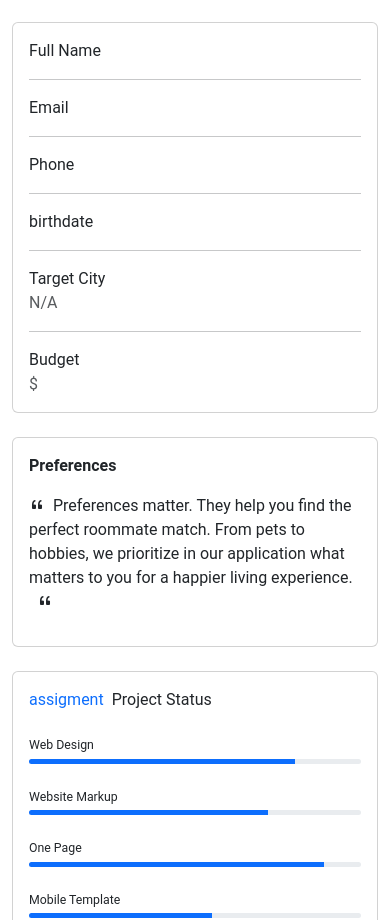
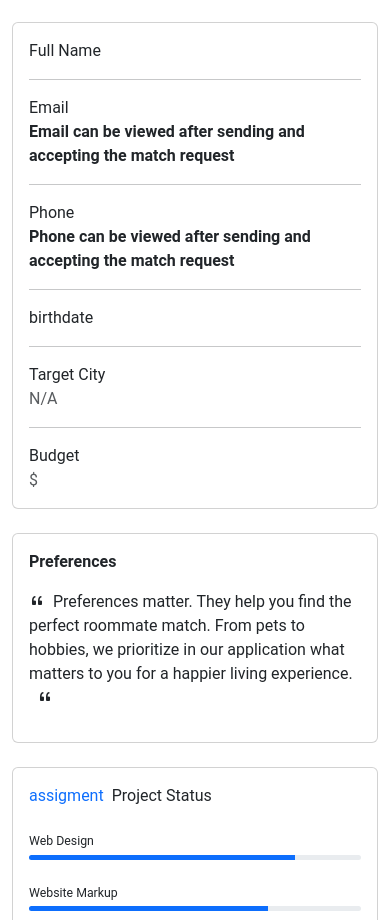
Before and after one commit to Boutainaelatbaoui/RoomieMatch, an Angular app in the folder RoomieMatch-frontend/RommieMatch-frontend/: page /roommate-details/1 in a window 390 px wide. Shown: the part 800-1720 px from the top of the page. Built offline with nearby package versions, Linux system fonts and the light colour scheme; no server answers; sample sign-in values are in the browser's storage.

Commit message:
Added the logic of displayed telephone number and email only for accepted requests

```diff
--- a/RoomieMatch-frontend/RommieMatch-frontend/src/app/components/roomate/roomate-details/roomate-details.component.html
+++ b/RoomieMatch-frontend/RommieMatch-frontend/src/app/components/roomate/roomate-details/roomate-details.component.html
@@ -53,16 +53,18 @@
                 <p class="mb-0">Email</p>
                 </div>
                 <div class="col-sm-9">
-                <p class="text-muted mb-0">{{ roommate.email }}</p>
+                    <p *ngIf="isRequestAccepted" class="text-muted mb-0">{{ roommate.email }}</p>
+                    <p *ngIf="!isRequestAccepted" class="text-dark fw-semibold mb-0">Email can be viewed after sending and accepting the match request</p>
                 </div>
             </div>
             <hr>
             <div class="row">
                 <div class="col-sm-3">
-                <p class="mb-0">Phone</p>
+                    <p class="mb-0">Phone</p>
                 </div>
                 <div class="col-sm-9">
-                <p class="text-muted mb-0">{{ roommate.telephone }}</p>
+                    <p *ngIf="isRequestAccepted" class="text-muted mb-0">{{ roommate.telephone }}</p>
+                    <p *ngIf="!isRequestAccepted" class="text-dark fw-semibold mb-0">Phone can be viewed after sending and accepting the match request</p>
                 </div>
             </div>
             <hr>
--- a/RoomieMatch-frontend/RommieMatch-frontend/src/app/components/roomate/roomate-details/roomate-details.component.ts
+++ b/RoomieMatch-frontend/RommieMatch-frontend/src/app/components/roomate/roomate-details/roomate-details.component.ts
@@ -1,5 +1,5 @@
 import { HttpErrorResponse } from '@angular/common/http';
-import { Component } from '@angular/core';
+import { Component, OnInit } from '@angular/core';
 import { ActivatedRoute } from '@angular/router';
 import { RequestRequest } from 'src/app/models/request/request-request';
 import { UserResponse } from 'src/app/models/response/user-response';
@@ -13,10 +13,11 @@ import Swal from 'sweetalert2';
   templateUrl: './roomate-details.component.html',
   styleUrls: ['./roomate-details.component.css']
 })
-export class RoomateDetailsComponent {
+export class RoomateDetailsComponent implements OnInit {
   roommateId: number = 0;
   roommate: UserResponse = {} as UserResponse;
   email: string = "";
+  isRequestAccepted: boolean = false;
 
   constructor(private route: ActivatedRoute,
     private roommateService: UserService,
@@ -26,16 +27,12 @@ export class RoomateDetailsComponent {
   ngOnInit(): void {
     this.route.params.subscribe(params => {
       this.roommateId = +params['id'];
-      console.log(this.roommateId);
-
       this.loadRoommateDetails();
     });
   }
 
   fetchConnectedMemberEmail(): string | "" {
     this.email = this.storageService.decodeToken().sub;
-    console.log('Email:', this.email);
-
     return this.email || "";
   }
 
@@ -92,11 +89,27 @@ export class RoomateDetailsComponent {
     this.roommateService.getRoommateDetails(this.roommateId).subscribe(
       (data: UserResponse) => {
         this.roommate = data;
+        this.checkRequestStatus();
       },
       error => {
         console.error('Error fetching roommate details:', error);
       }
     );
+  }
+
+  checkRequestStatus() {
+    const userEmail = this.fetchConnectedMemberEmail();
+
+    if (userEmail) {
+      this.requestService.getRequestStatus(userEmail, this.roommate.email).subscribe(
+        (response: any) => {
+          this.isRequestAccepted = response === 'ACCEPTED';
+        },
+        (error) => {
+          console.error('Error fetching request status:', error);
+        }
+      );
+    }
   }
 
   getImageUrl(gender: number): string {
@@ -134,5 +147,4 @@ export class RoomateDetailsComponent {
     }
     return age;
   }
-
 }
```
